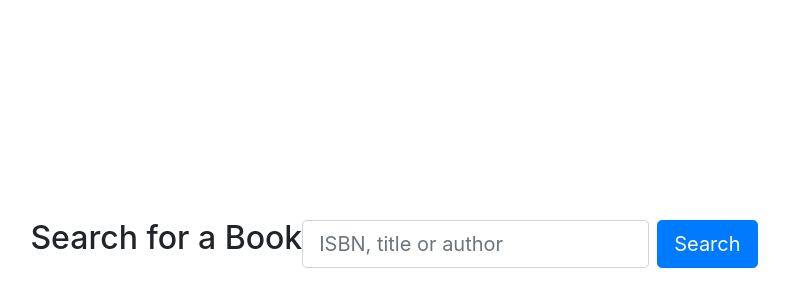
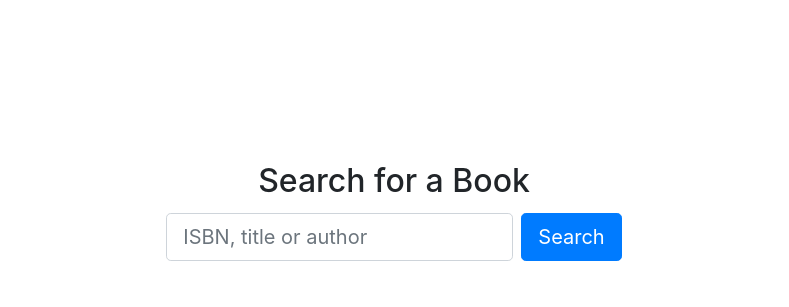
Before and after one commit to zrakhimov/book-review-website, a Flask app: page /search in a window 1280 px wide. Shown: the part 59-366 px from the top of the page, without its empty margins (246-1035 px from the left). Run offline with Flask 2, Linux system fonts and the light colour scheme; the visitor is signed in with stand-in values (Sample User, id 1); some libraries are stand-ins or nearby versions.

Commit message:
styling corrected

```diff
--- a/templates/search.html
+++ b/templates/search.html
@@ -5,12 +5,11 @@
 {% block body %}
 <div class="container">
     <div class="row">
-        <div class="col-md-2"><!--Placeholder left--></div>
-        <div class="col-md-8">
+        <div class="col-md-3"><!--Placeholder left--></div>
+        <div class="col-md-6">
             <div class="search-form">
                     <form class="form-inline justify-content-center" action="{{url_for("details")}}" method="post">
-                    <h2 class="card-title" style="display:block;">Search for a Book</h4>
-
+                    <h2 class="card-title">Search for a Book</h4>
                     <div class="form-group">
                         <input name="input-search" class="form-control form-control-lg mr-sm-2" placeholder="ISBN, title or author" type="search" required>
                         <button type="submit" class="btn btn-primary my-2 my-sm-0 btn-lg">Search</button>
@@ -18,7 +17,7 @@
                   </form>
               </div>
         </div>
-        <div class="col-md-2"><!--Placeholder right--></div>
+        <div class="col-md-3"><!--Placeholder right--></div>
     </div>
 </div>
 {% endblock %}
```
